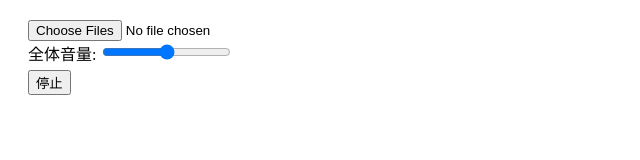
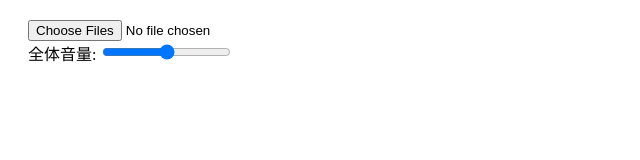
Before and after one commit to akasound01/SoundBoardApp, a plain HTML site: page index.html in a window 1280 px wide. Shown: the whole page, without its empty margins (0-640 px from the left). Drawn offline with Linux system fonts and the light colour scheme.

Commit message:
Update index.html

```diff
--- a/index.html
+++ b/index.html
@@ -15,7 +15,7 @@
                 <input type="range" id="globalVolume" min="0" max="100" value="50">
             </div>
             <!--<button id="playAll">再生</button>-->
-            <button id="stopAll">停止</button>
+            <!--<button id="stopAll">停止</button>-->
         </div>
 
         <!-- 右側のボタンエリア -->
```
